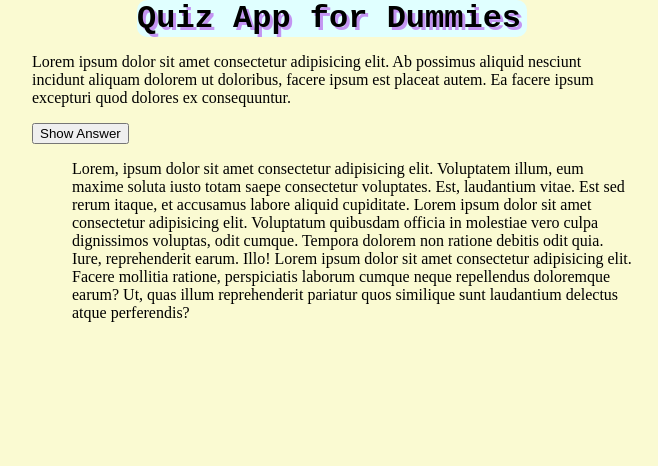
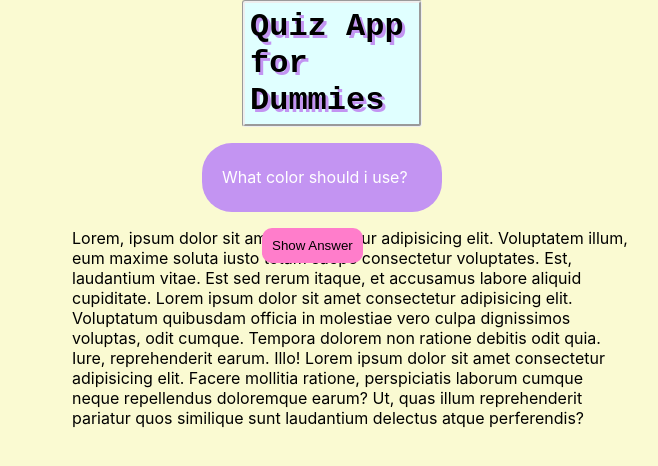
Before and after one commit to Shahab-Ziaeian/Quizappnf, a plain HTML site: page index.html in a window 1280 px wide. Shown: the whole page, without its empty margins (308-966 px from the left). Drawn offline with Linux system fonts and the light colour scheme.

Commit message:
add new css

```diff
--- a/index.html
+++ b/index.html
@@ -12,12 +12,7 @@
         <h1 class="header__headline">Quiz App for Dummies</h1>
       </header>
       <section class="question-card">
-        <p class="question-card__question">
-          Lorem ipsum dolor sit amet consectetur adipisicing elit. Ab possimus
-          aliquid nesciunt incidunt aliquam dolorem ut doloribus, facere ipsum
-          est placeat autem. Ea facere ipsum excepturi quod dolores ex
-          consequuntur.
-        </p>
+        <p class="question-card__question">What color should i use?</p>
         <button class="question-card__button">Show Answer</button>
         <ul class="question-card__hashtags">
           <il>
--- a/styles.css
+++ b/styles.css
@@ -6,22 +6,48 @@ body {
   margin: 0 auto;
   padding: 0;
   background-color: lightgoldenrodyellow;
+  font-family: -apple-system, BlinkMacSystemFont, "Segoe UI", Roboto, Helvetica,
+    Arial, sans-serif, "Apple Color Emoji", "Segoe UI Emoji", "Segoe UI Symbol";
+  position: relative;
 }
 .header {
-  width: 65%;
+  width: 30%;
   max-width: 600px;
   margin: 0 auto;
   background: ;
   border-style: inherit;
+  border-radius: 3px;
+  border-style: groove;
+  background-color: lightcyan;
+}
 .header__headline {
   margin: 0;
   padding-inline-start: 0px;
   color: black;
   font-family: "Courier New", Courier, monospace;
   font-size: 2rem;
+  padding: 5px;
   text-shadow: 3px 3px 0px #c394f2;
   background-color: lightcyan;
+}
+.question-card {
+  background-color: lack;
+}
+
+.question-card__question {
+  background-color: #c394f2;
+  line-height: 1.8rem;
+  color: #fff;
+  padding: 20px;
+  border-radius: 30px;
+  width: 40%;
+  margin-left: 170px;
+}
+.question-card__button {
+  border: none;
+  background: #ff7dcb;
+  padding: 10px;
   border-radius: 10px;
-  border-inline-color: black;
-  width: 100%;
+  position: absolute;
+  left: 230px;
 }
```
